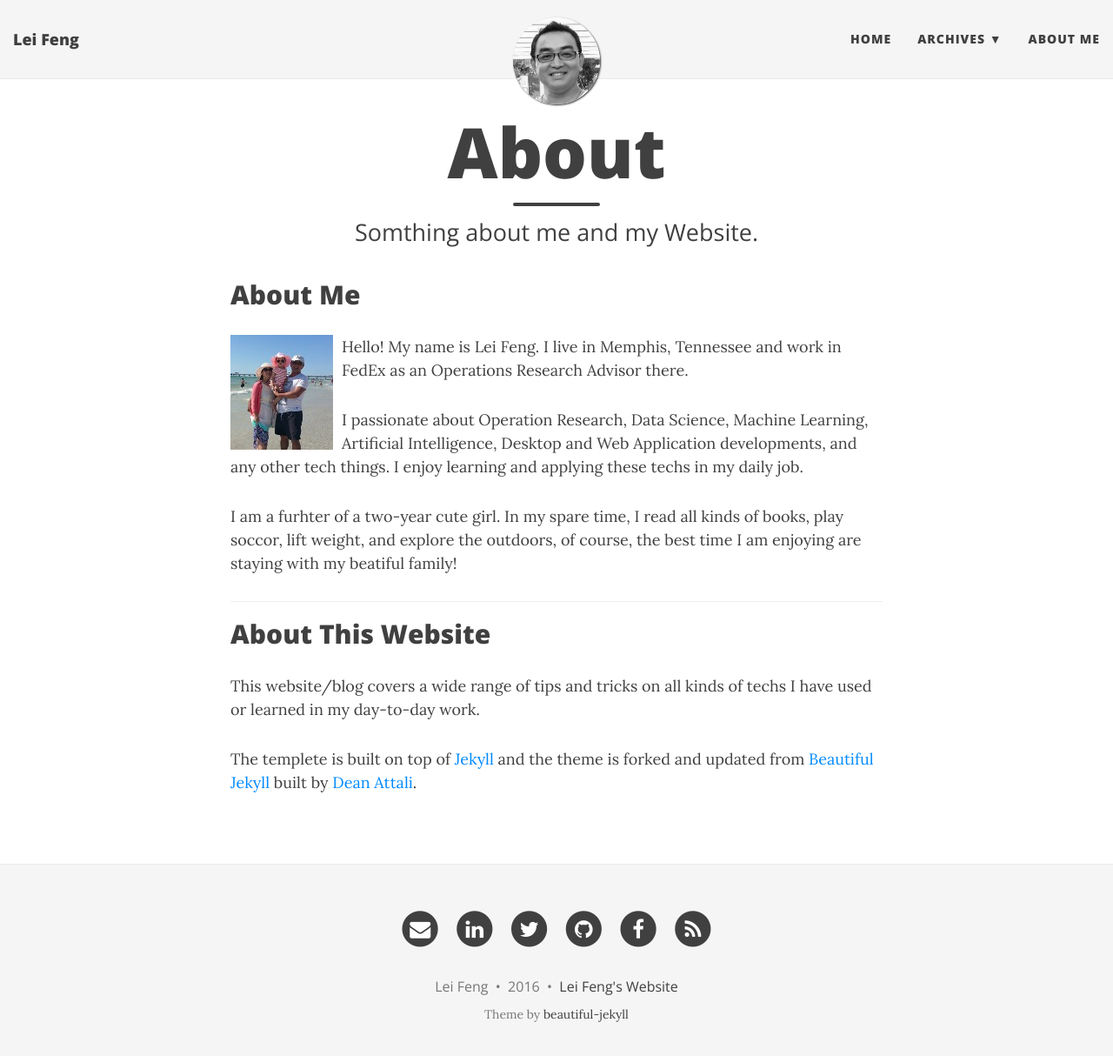
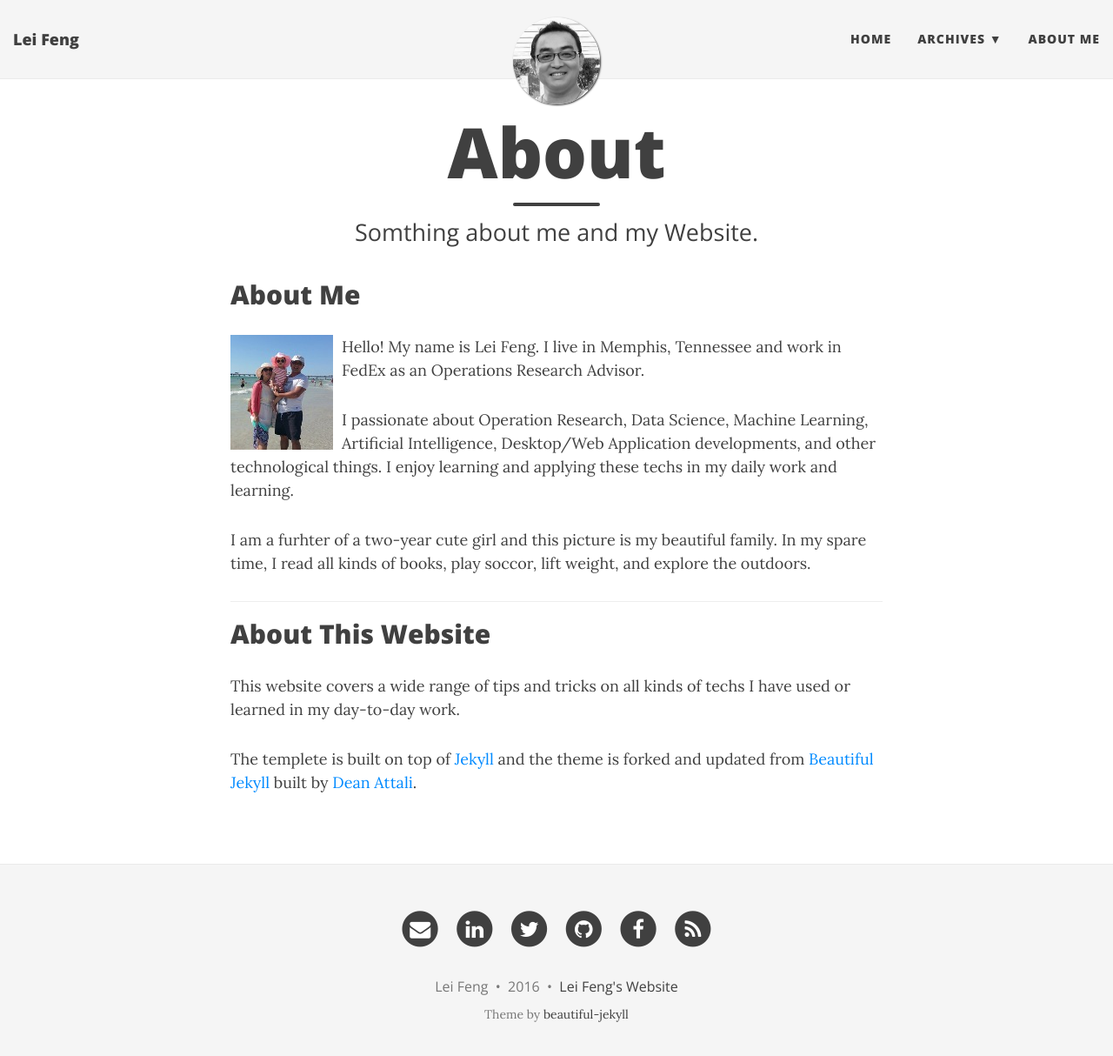
Before and after one commit to stonefl/stonefl.github.io, a Jekyll site: the page built from about.md, in a window 1280 px wide and 1227 px high. Shown: the top 1214 px of the window at 87% size. Built offline with Jekyll 4.4.1, drawn with Linux system fonts in a browser that asks for light colours; nearby versions of some CDN libraries.

Commit message:
Update about.md

```diff
--- a/about.md
+++ b/about.md
@@ -9,17 +9,17 @@ comments: false
 
 
 <img src="/img/avatar/family.jpg" alt="Picture of a cat in front of a pc" align="left" style="PADDING-RIGHT: 10px">
-Hello! My name is Lei Feng. I live in Memphis, Tennessee and work in FedEx as an Operations Research Advisor there.
+Hello! My name is Lei Feng. I live in Memphis, Tennessee and work in FedEx as an Operations Research Advisor.
 
-I passionate about Operation Research, Data Science, Machine Learning, Artificial Intelligence, Desktop and Web Application developments, and any other tech things. I enjoy learning and applying these techs in my daily job.
+I passionate about Operation Research, Data Science, Machine Learning, Artificial Intelligence, Desktop/Web Application developments, and other technological things. I enjoy learning and applying these techs in my daily work and learning.
 
-I am a furhter of a two-year cute girl. In my spare time, I read all kinds of books, play soccor, lift weight, and explore the outdoors, of course, the best time I am enjoying are staying with my beatiful family!
+I am a furhter of a two-year cute girl and this picture is my beautiful family. In my spare time, I read all kinds of books, play soccor, lift weight, and explore the outdoors.
 
 
 ---
 
 ## About This Website
 
-This website/blog covers a wide range of tips and tricks on all kinds of techs I have used or learned in my day-to-day work.
+This website covers a wide range of tips and tricks on all kinds of techs I have used or learned in my day-to-day work.
 
 The templete is built on top of [Jekyll](http://jekyllrb.com/) and the theme is forked and updated from [Beautiful Jekyll](http://deanattali.com/beautiful-jekyll) built by [Dean Attali](http://deanattali.com/aboutme#contact).
```
